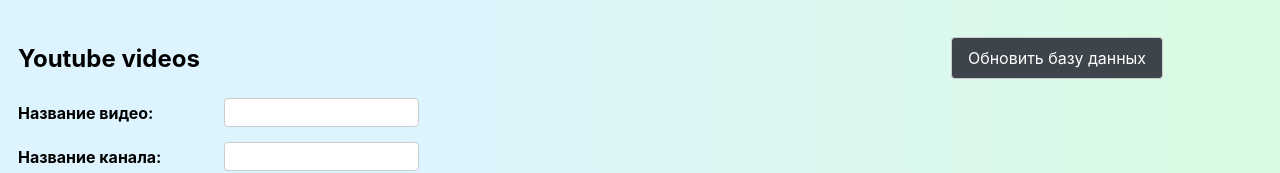
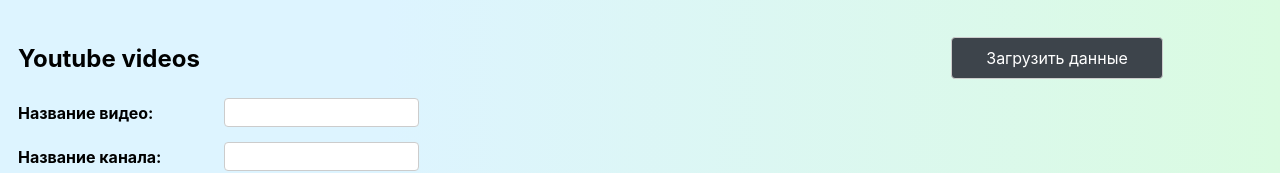
Before and after one commit to exile2003/youtube-search-engine, a React (Vite) app: page / in a window 1280 px wide. Shown: the top 173 px of the page. Built offline with nearby package versions, Linux system fonts and the light colour scheme.

Commit message:
Add removeDuplicates function

```diff
--- a/src/components/Form.jsx
+++ b/src/components/Form.jsx
@@ -167,7 +167,7 @@ function Form({
           <input type="file" id="chooseFile" onChange={handleFileUpload} />
 
           <label htmlFor="chooseFile" className="custom-file-download" >
-            Обновить базу данных
+            Загрузить данные
           </label>
 
         </div>
```
Also changed, not shown: src/App.css (line endings or trailing spaces).
